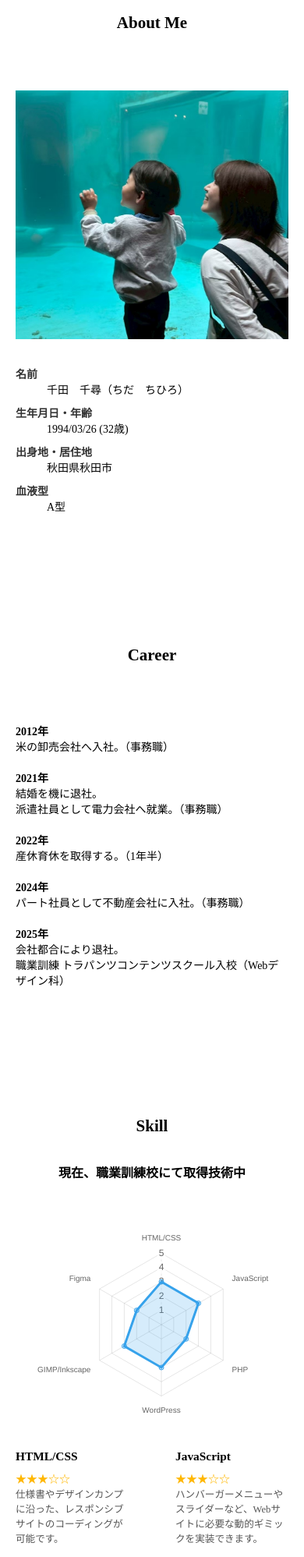
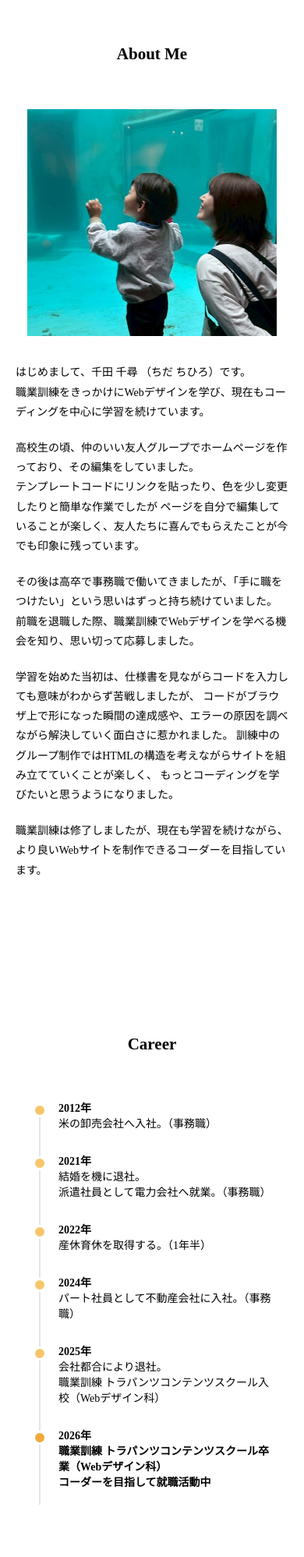
Before and after one commit to chiHiro-316/my-portfolio, a plain HTML site: page about.html in a window 390 px wide. Shown: the top 1997 px of the page at 78% size. Drawn offline with nearby package versions, Linux system fonts and the light colour scheme; a web font is replaced by a local one.

Commit message:
Add files via upload

```diff
--- a/about.html
+++ b/about.html
@@ -15,70 +15,81 @@
     />
 
     <script src="https://cdn.jsdelivr.net/npm/chart.js"></script>
-    <title>CHIHIRO CHIDA | Portfolio</title>
+    <title>CHIHIRO CHIDA | adout</title>
   </head>
 
-  <main class="adout">
+  <main class="about">
     <h2>About Me</h2>
 
     <div class="about-flex-container">
-      <dl class="me">
-        <div class="me-item">
-          <dt>名前</dt>
-          <dd>千田　千尋（ちだ　ちひろ）</dd>
+        <div class="me-profile">
+          <p>
+          はじめまして、千田 千尋 （ちだ ちひろ）です。<br>
+          職業訓練をきっかけにWebデザインを学び、現在もコーディングを中心に学習を続けています。</p>
+
+          <p>高校生の頃、仲のいい友人グループでホームページを作っており、その編集をしていました。<br>
+          テンプレートコードにリンクを貼ったり、色を少し変更したりと簡単な作業でしたが
+          ページを自分で編集していることが楽しく、友人たちに喜んでもらえたことが今でも印象に残っています。</p>
+
+          <p>その後は高卒で事務職で働いてきましたが、「手に職をつけたい」という思いはずっと持ち続けていました。
+          前職を退職した際、職業訓練でWebデザインを学べる機会を知り、思い切って応募しました。</p>
+          <p>学習を始めた当初は、仕様書を見ながらコードを入力しても意味がわからず苦戦しましたが、
+          コードがブラウザ上で形になった瞬間の達成感や、エラーの原因を調べながら解決していく面白さに惹かれました。
+          訓練中のグループ制作ではHTMLの構造を考えながらサイトを組み立てていくことが楽しく、
+          もっとコーディングを学びたいと思うようになりました。</p>
+
+          <p>職業訓練は修了しましたが、現在も学習を続けながら、より良いWebサイトを制作できるコーダーを目指しています。</p>
         </div>
-
-        <div class="me-item">
-          <dt>生年月日・年齢</dt>
-          <dd>1994/03/26 (32歳)</dd>
-        </div>
-
-        <div class="me-item">
-          <dt>出身地・居住地</dt>
-          <dd>秋田県秋田市</dd>
-        </div>
-
-        <div class="me-item">
-          <dt>血液型</dt>
-          <dd>A型</dd>
-        </div>
-      </dl>
 
       <img src="img/me.png" alt="" class="me-photo" />
     </div>
 
-    <br /><br /><br />
-
     <h2>Career</h2>
 
     <section class="career">
-      <p class="calender">2012年</p>
+      <div class="career-item">
+      <p class="calendar">2012年</p>
       <p class="career-content">米の卸売会社へ入社。（事務職）</p>
+      </div>
 
-      <p class="calender">2021年</p>
+      <div class="career-item">
+      <p class="calendar">2021年</p>
       <p class="career-content">
         結婚を機に退社。 <br />派遣社員として電力会社へ就業。（事務職）
       </p>
+      </div>
 
-      <p class="calender">2022年</p>
+      <div class="career-item">
+      <p class="calendar">2022年</p>
       <p class="career-content">産休育休を取得する。（1年半）</p>
+      </div>
 
-      <p class="calender">2024年</p>
+      <div class="career-item">
+      <p class="calendar">2024年</p>
       <p class="career-content">パート社員として不動産会社に入社。（事務職）</p>
+      </div>
 
-      <p class="calender">2025年</p>
+      <div class="career-item">
+      <p class="calendar">2025年</p>
       <p class="career-content">
         会社都合により退社。
         <br />職業訓練 トラパンツコンテンツスクール入校（Webデザイン科）
       </p>
+      </div>
+
+      <div class="career-item">
+      <p class="calendar">2026年</p>
+      <p class="career-content">
+        職業訓練 トラパンツコンテンツスクール卒業（Webデザイン科）
+        <br>コーダーを目指して就職活動中
+      </p>
+      </div>
     </section>
 
-    <br /><br /><br />
 
 
     <section id="skill">
       <h2>Skill</h2>
-      <p class="skill-title">現在、職業訓練校にて取得技術中</p>
 
       <div class="my-chart-container">
         <canvas id="myRadarChart"></canvas>
@@ -88,7 +99,7 @@
         <li>
           <span class="skill-name">HTML/CSS</span>
           <div class="skill-item_level">
-            <p class="skill-rate">★★★☆☆</p>
+            <p class="skill-rate">★★★★☆</p>
             <p class="skill-text">
               仕様書やデザインカンプに沿った、レスポンシブサイトのコーディングが可能です。
             </p>
@@ -148,7 +159,7 @@
         <li>
           <span class="skill-name">Figma</span>
           <div class="skill-item_level">
-            <p class="skill-rate">★★☆☆☆</p>
+            <p class="skill-rate">★★★☆☆</p>
             <p class="skill-text">
               グループ制作等にてワイヤーフレーム作成時に使用。<br />画面遷移や基本操作が可能です。
             </p>
@@ -183,7 +194,7 @@
         ],
         datasets: [
           {
-            data: [3, 3, 2, 3, 3, 2],
+            data: [4, 3, 2, 3, 3, 3],
             backgroundColor: "rgba(54, 162, 235, 0.2)",
             borderColor: "rgba(54, 162, 235, 1)",
           },
--- a/css/style.css
+++ b/css/style.css
@@ -146,7 +146,12 @@ main {
 h2{
      font-family: "Asset", serif;
      text-align: center;
-     padding-bottom: 16px;
+     /* margin: 0 0 24px; */
+     padding: 0;
+}
+
+.about{
+  padding-top: 40px;
 }
 
 .about-flex-container {
@@ -155,58 +160,88 @@ h2{
   align-items: center;
   gap: 40px;
   max-width: 1000px;
-  margin: 0 auto;
+  margin: 0 auto 80px;
 }
 
-.me-item {
-  margin-bottom: 20px;
+.me-profile {
+  font-size: 15px;
+  line-height: 1.8;
 }
 
-
-.me dt {
-  font-weight: bold;
-  color: #333;
+.me-profile p {
+  margin-bottom: 1.5rem;
 }
 
 
 .me-photo {
-  max-width: 300px;
+  max-width: 350px;
   height: auto;
 }
 
 .career {
-  display: flex;
-  flex-wrap: wrap;
-  gap: 16px 0;
   width: 100%;
   max-width: 600px;
-  margin: 0 auto;
+  margin: 0 auto 80px;
+  position: relative;
 }
 
-.calender {
-  flex-basis: 25%;
-  margin: 0;
+.career::before {
+  content: "";
+  position: absolute;
+  left: 108px;
+  top: 8px;
+  bottom: 8px;
+  width: 2px;
+  background: #e5e5e5;
+}
+
+.career-item {
+  display: flex;
+  align-items: flex-start;
+  margin-bottom: 24px;
+  position: relative;
+}
+
+.career-item::before {
+  content: "";
+  position: absolute;
+  left: 100px;
+  top: 3px;
+  width: 12px;
+  height: 12px;
+  border-radius: 50%;
+  background: #F7C66A;
+  border: 3px solid #fff;
+  z-index: 1;
+}
+
+.career-item:last-child .career-content {
   font-weight: bold;
 }
 
+.career-item:last-child::before {
+  background: #f2a93b;
+}
+
+
+.calendar {
+  width: 22%;
+  margin: 0;
+  font-weight: bold;
+  position: relative;
+}
+
+
 .career-content {
-  flex-basis: 75%;
+  width: 75%;
   margin: 0;
 }
 
 
-.skill {
+#skill {
   width: 100%;
-  max-width: 800px;
+  max-width: 1000px;
   margin: 0 auto;
-}
-
-.skill-title {
-  font-weight: bold;
-  margin-bottom: 24px;
-  text-align: center;
-  justify-content: center;
-  font-size: 16px;
 }
 
 
@@ -251,8 +286,9 @@ h2{
 }
 
 .my-chart-container {
-    width: 500px;
+    width: 550px;
     margin: 0 auto;
+    margin-bottom: 50px;
   }
 
 /* about スマホ設定 */
@@ -260,13 +296,16 @@ h2{
 @media screen and (max-width: 767px) {
 
 
-  .adout {
+  .about {
     width: 100%;
     padding: 0 20px;
     box-sizing: border-box;
     overflow: hidden;
   }
 
+  .about h2{
+    padding-top:40px;
+}
 
   .about-flex-container {
     display: flex;
@@ -276,54 +315,71 @@ h2{
   }
 
 
-  .me,
   .me-photo {
     width: 100%;
-    max-width: 100%;
+    max-width: 320px;
     height: auto;
   }
 
+   .career {
+    width: calc(100% - 40px);
+    margin: 0 auto 80px;
+  }
 
-  .me-item {
-    display: flex;
-    flex-direction: column;
-    margin-bottom: 10px;
+    .career-item {
+    display: block;
+    margin-bottom: 28px;
+    padding-left: 35px;
+  }
+
+  .calender{
+    width:100%;
+    margin:0 0 6px;
+  }
+
+  .career-content{
+    width:100%;
+    padding-left:0;
+  }
+
+   .career::before {
+    left: 10px;
+  }
+
+  .career-item::before {
+    left: 2px;
+    top: 5px;
   }
 
 
   .my-chart-container {
     width: 100% !important;
-    max-width: 320px;
+    max-width: 400px;
     margin: 0 auto;
     position: relative;
   }
 
-
-  .career {
-    display: block;
-    width: 100%;
-  }
-
-  .career-content {
-    margin-bottom: 20px;
+  .my-chart-container canvas {
+    width: 400px !important;
+    height: 400px !important;
+    margin: 0 auto;
   }
 
 
   .skill-list {
+    display: block;
+    width: calc(100% - 40px);
     padding: 0;
-    margin: 0;
-    width: 100%;
+    margin: 0 auto;
     list-style: none;
   }
 
   .skill-list li {
-    display: flex;
-    flex-direction: column;
-    width: 100% ;
-    margin-left: 0 ;
-    margin-right: 0 ;
-    margin-bottom: 25px;
+    display: block;
+    width: 100%;
+    margin: 0 0 25px;
   }
+
 
   .skill-name {
     margin-bottom: 5px;
@@ -349,14 +405,26 @@ h2{
   margin-bottom: 32px;
 }
 
+.screen-scroll {
+  width: 100%;
+  height: 100%;
+  overflow-y: scroll;
+}
+
+
+.screen-scroll::-webkit-scrollbar {
+  display: none;
+}
+
+
 .works-img img {
   width: 100%;
-  height: 100%;
-  object-fit: cover;
-  object-position: top;
+  height: auto;
+  display: block;
   border-radius: 2px 2px 0 0;
   transition: transform 0.3s ease, box-shadow 0.3s ease;
 }
+
 
 
 .works-img::after {
@@ -369,6 +437,7 @@ h2{
   height: 6px;
   background: #999;
   border-radius: 0 0 4px 4px;
+  z-index: 10;
 }
 
 .works {
@@ -661,6 +730,43 @@ img {
   z-index: 10;
 }
 
+
+.site-link {
+  display: block;
+  width: 200px;
+  margin: auto;
+  padding: 12px 0;
+
+  text-align: center;
+  text-decoration: none;
+  font-weight: bold;
+
+
+  color: #333333;
+  background-color: #fff;
+  border: 1px solid #333;
+  border-radius: 4px;
+  transition: all 0.3s;
+}
+
+
+.site-link:hover {
+  background-color: #333333;
+  color: #ffffff;
+}
+
+.site-note {
+  font-size: 12px;
+  color: #666;
+  margin-top: 8px;
+  line-height: 1.5;
+  text-align: center;
+  text-decoration: none;
+  font-weight: bold;
+
+}
+
+
 /* 詳細スマホ */
 
 
@@ -683,6 +789,7 @@ img {
   margin-bottom: 40px;
   width: 100%;
 }
+
 
 .vertical-stack-block .shot-sub {
   width: 100%;
```
Also changed, not shown: work.html (+37 -8 lines), work1.html (+2 -2 lines), work2.html (+4 -2 lines), work3.html (+1 -1 lines), work4.html (+1 -1 lines), work6.html (added, +135 -0 lines), img/la_port/la_porte_top.jpeg, img/yoinoakita/corporate_top.jpeg (added), img/yoinoakita/yoinoakita.jpeg (added), img/yoinoakita/yoinoakita_1.jpeg (added), 3 other files.
